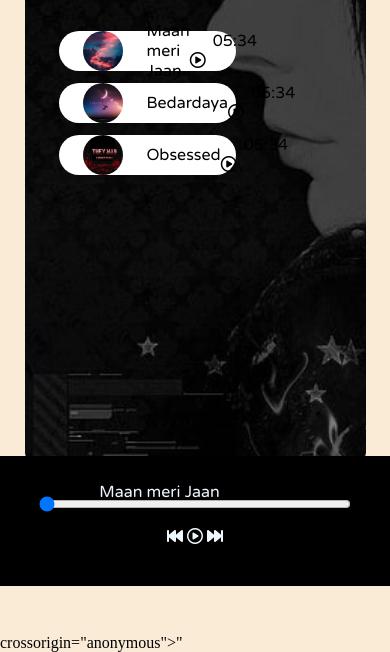
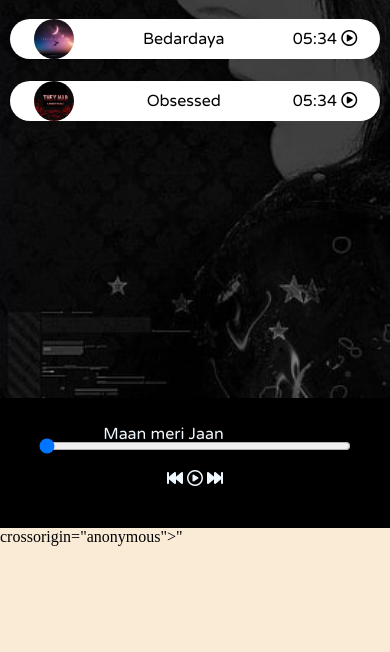
Before and after one commit to Tanya2105/spotify-usage, a plain HTML site: page index.html in a window 390 px wide. Shown: the part 258-910 px from the top of the page. After the commit the page ends 844 px from the top, so only its background shows below. Drawn offline with Linux system fonts and the light colour scheme.

Commit message:
changes 2.0

```diff
--- a/style.css
+++ b/style.css
@@ -122,3 +122,35 @@ nav ul li{
     opacity: 0;
     transition: opacity 0.3 is ease-in ;
 }
+
+@media(max-width: 768px) {
+    .container {
+        margin: 0px 0px;
+        height:70vh;
+        background-size:cover;
+        padding: 0%;
+        width:100%;
+        border-radius: 0%;
+    }
+    .songInfo{
+        position: absolute;
+        left:10vw;
+        bottom:10vw;
+        font-family:'Varela Round' ,sans-serif;
+
+    }
+    .songItem{
+        height: 40px;
+        width: 95%;
+        display: flex;
+        background-color: white;
+
+        color: black;
+        margin: 22px 0;
+        margin-left:auto;
+        margin-right: auto;
+        justify-content: space-between;
+        align-items: center;
+        border-radius: 34px;
+    }
+  }
```
